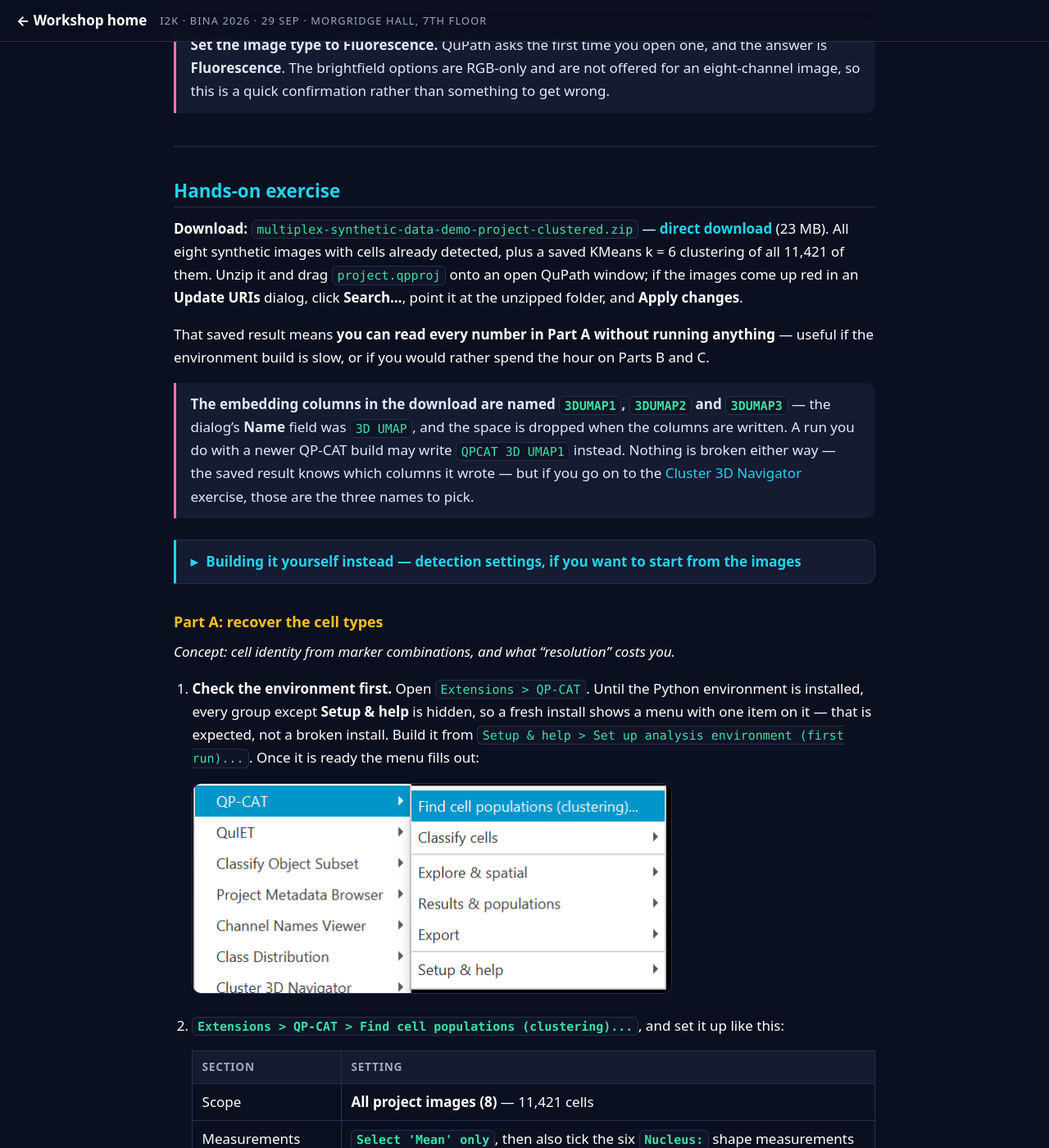
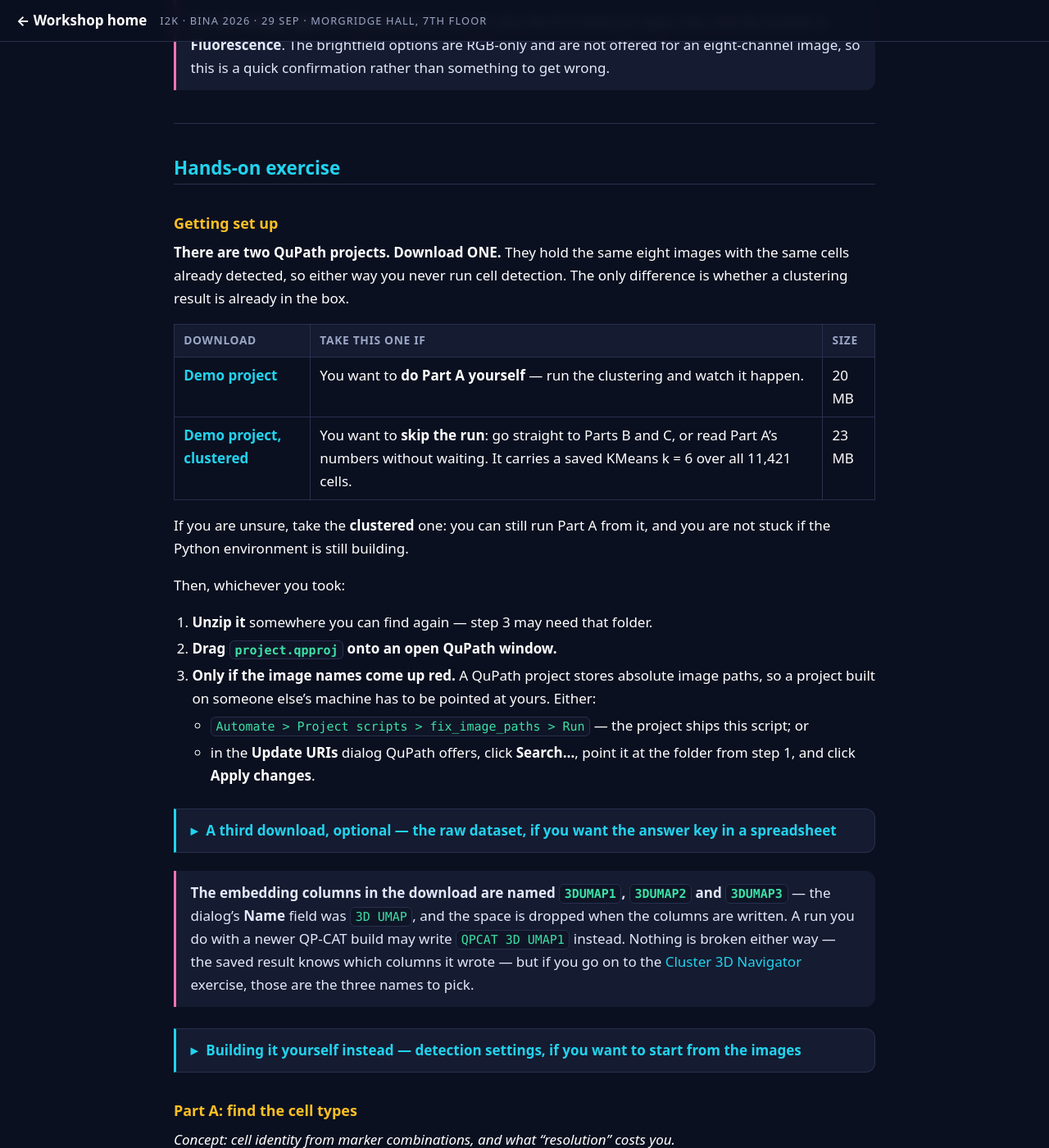
Before and after one commit to MichaelSNelson/BINA-I2K-2026-QuPath-Extensions, a Jekyll site: the page built from docs/03-qp-cat-cell-analysis-tools.md, in a window 1280 px wide and 1400 px high, scrolled down 3291 px. Shown: the whole window at 82% size. Built offline with Jekyll 4.4.1, drawn with Linux system fonts in a browser that asks for light colours; some of the changed text lies outside the part shown.

Commit message:
guide: name both projects in one place, and split the setup into steps
Two QuPath projects ship with this dataset and the guide only ever linked one,
so a reader who wanted to run Part A themselves was pointed at the project that
had already been clustered. Both are now in a table at the top of "Getting set
up", with the choice stated as the thing it actually is: do you want to run the
clustering or skip it. The raw-dataset zip moves into a collapsed "third
download, optional", since neither project needs it.

The setup itself was four actions in one paragraph, one of them conditional
with three sub-steps of its own. It is a numbered list now, and the
path-repair step leads with the fix_image_paths script the project ships
rather than only the Update URIs dialog.

Renamed Part A from "recover the cell types": nothing is being recovered, the
cells are being clustered into types for the first time.

Claude-Session: https://claude.ai/code/session_01TZFXuLKiz1DgbomrTgfDTw

```diff
--- a/docs/03-qp-cat-cell-analysis-tools.md
+++ b/docs/03-qp-cat-cell-analysis-tools.md
@@ -192,13 +192,11 @@ This exercise uses the
 small, fully ground-truthed synthetic tumor microenvironment. It is **CC0**: public domain,
 no attribution required, yours to reuse in your own teaching.
 
-The hands-on exercise below hands you a **ready-made QuPath project** built from it — the
-eight images with cells already detected — so you do not need to run any detection yourself.
-It also carries the ground truth as classified **point annotations**, one per cell, so you can
-check an answer without leaving QuPath. Get the source zip (**~14 MB**, the
-[latest release](https://github.com/uw-loci/multiplex-synthetic-data/releases/download/v1.2/multiplex-synthetic-data-v1.2.zip))
-when you want that same truth as **CSVs** to open in a spreadsheet, the per-image generation
-parameters, or the raw images to build the project yourself.
+The hands-on exercise hands you a **ready-made QuPath project** built from it — the eight
+images with cells already detected, so you do not run any detection yourself — which also
+carries the ground truth as classified **point annotations**, one per cell, so you can check an
+answer without leaving QuPath. [Getting set up](#getting-set-up) has the downloads; there are
+two projects and you only need one.
 
 Why synthetic, for a workshop:
 
@@ -245,14 +243,43 @@ Thirty-four files, and QuPath only wants eight of them:
 
 ## Hands-on exercise
 
-**Download:** `multiplex-synthetic-data-demo-project-clustered.zip` —
-**[direct download](https://github.com/uw-loci/multiplex-synthetic-data/releases/download/v1.2/multiplex-synthetic-data-demo-project-clustered.zip)** (23 MB). All eight synthetic images with cells already detected, plus
-a saved KMeans k = 6 clustering of all 11,421 of them. Unzip it and drag `project.qpproj` onto
-an open QuPath window; if the images come up red in an **Update URIs** dialog, click
-**Search...**, point it at the unzipped folder, and **Apply changes**.
+### Getting set up
 
-That saved result means **you can read every number in Part A without running anything** — useful
-if the environment build is slow, or if you would rather spend the hour on Parts B and C.
+**There are two QuPath projects. Download ONE.** They hold the same eight images with the same
+cells already detected, so either way you never run cell detection. The only difference is
+whether a clustering result is already in the box.
+
+| Download | Take this one if | Size |
+|---|---|---|
+| **[Demo project](https://github.com/uw-loci/multiplex-synthetic-data/releases/download/v1.2/multiplex-synthetic-data-demo-project-v1.2.zip)** | You want to **do Part A yourself** — run the clustering and watch it happen. | 20 MB |
+| **[Demo project, clustered](https://github.com/uw-loci/multiplex-synthetic-data/releases/download/v1.2/multiplex-synthetic-data-demo-project-clustered.zip)** | You want to **skip the run**: go straight to Parts B and C, or read Part A's numbers without waiting. It carries a saved KMeans k = 6 over all 11,421 cells. | 23 MB |
+
+If you are unsure, take the **clustered** one: you can still run Part A from it, and you are
+not stuck if the Python environment is still building.
+
+Then, whichever you took:
+
+1. **Unzip it** somewhere you can find again — step 3 may need that folder.
+2. **Drag `project.qpproj` onto an open QuPath window.**
+3. **Only if the image names come up red.** A QuPath project stores absolute image paths, so a
+   project built on someone else's machine has to be pointed at yours. Either:
+   - `Automate > Project scripts > fix_image_paths > Run` — the project ships this script; or
+   - in the **Update URIs** dialog QuPath offers, click **Search...**, point it at the folder
+     from step 1, and click **Apply changes**.
+
+<details markdown="1">
+<summary><b>A third download, optional</b> — the raw dataset, if you want the answer key in a spreadsheet</summary>
+
+**[multiplex-synthetic-data-v1.2.zip](https://github.com/uw-loci/multiplex-synthetic-data/releases/download/v1.2/multiplex-synthetic-data-v1.2.zip)**
+(14 MB) is the dataset rather than a project: the eight images, the per-cell ground truth as
+**CSVs**, the same truth as QuPath-importable point annotations, and the per-image generation
+parameters.
+
+You do **not** need it for the exercise — both projects already carry the ground truth as
+classified point annotations, so you can check an answer without leaving QuPath. Take this one
+if you want to open the truth in a spreadsheet, or build the project yourself from the images.
+
+</details>
 
 > **The embedding columns in the download are named `3DUMAP1`, `3DUMAP2` and `3DUMAP3`** — the
 > dialog's **Name** field was `3D UMAP`, and the space is dropped when the columns are written. A
@@ -283,7 +310,7 @@ should detect close to 1,530 cells on `tme_00`.
 
 </details>
 
-### Part A: recover the cell types
+### Part A: find the cell types
 *Concept: cell identity from marker combinations, and what "resolution" costs you.*
 
 1. **Check the environment first.** Open `Extensions > QP-CAT`. Until the Python environment
@@ -312,8 +339,8 @@ should detect close to 1,530 cells on `tme_00`.
    **`Ripley L`** as well — Parts B and C need them, and computing them now saves a second
    run.
 
-   > **Short on time, or something went wrong?** Everything below is already computed in the
-   > **clustered project** download. Open it, then
+   > **Short on time, or something went wrong?** If you took the **clustered** project,
+   > everything below is already computed in it. Open
    > `Results & populations > View Past Results...` and pick `auto_20260924_135415_kmeans`.
    > The run's settings are also saved as `K-Means-6.json`, loadable from the Run Clustering
    > dialog's **`Load Config from file...`**, if you would rather reproduce it than read it.
```
Also changed, not shown: images/qp-cat/HDBSCAN Ripley L.png (added).
